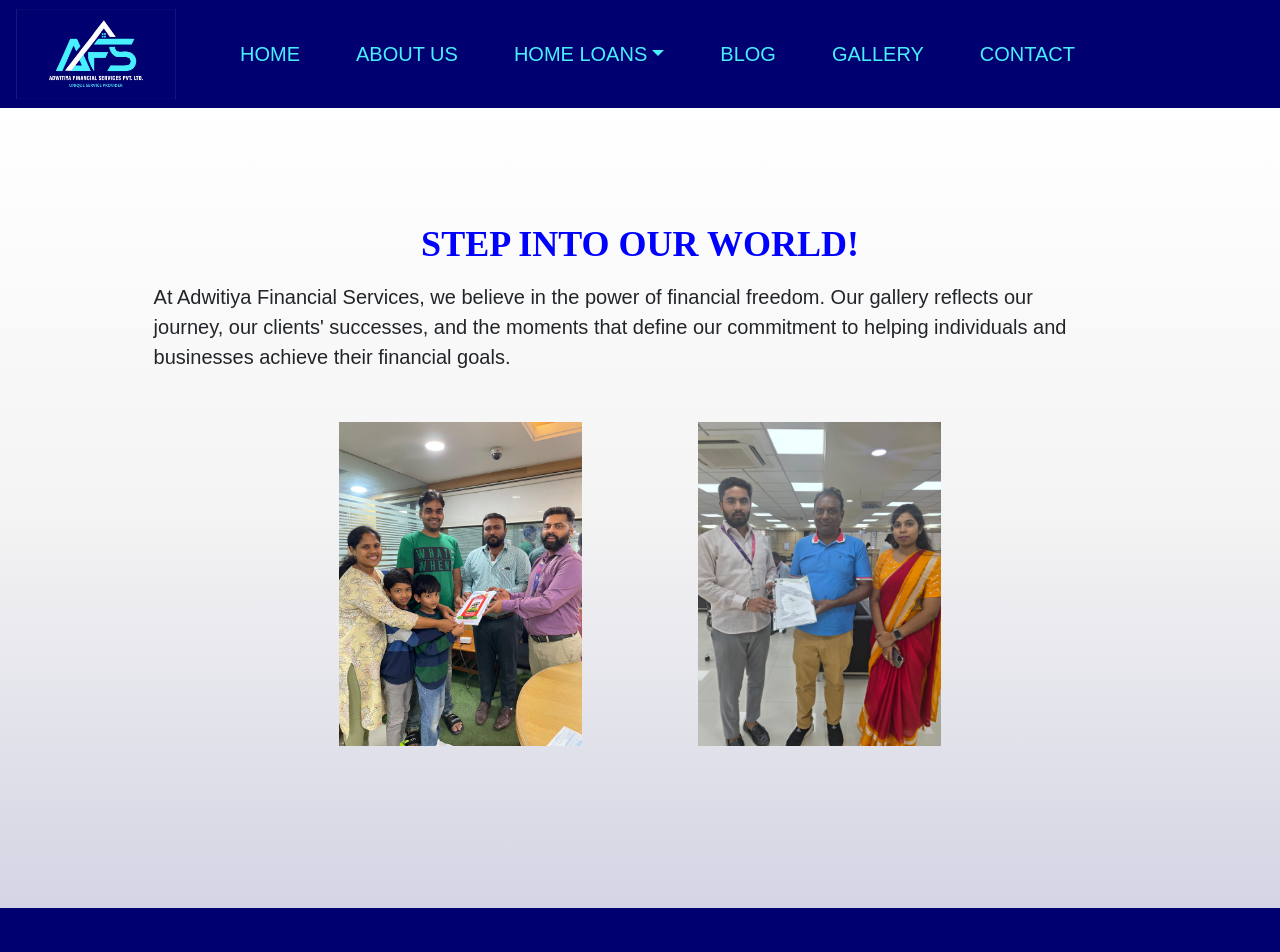
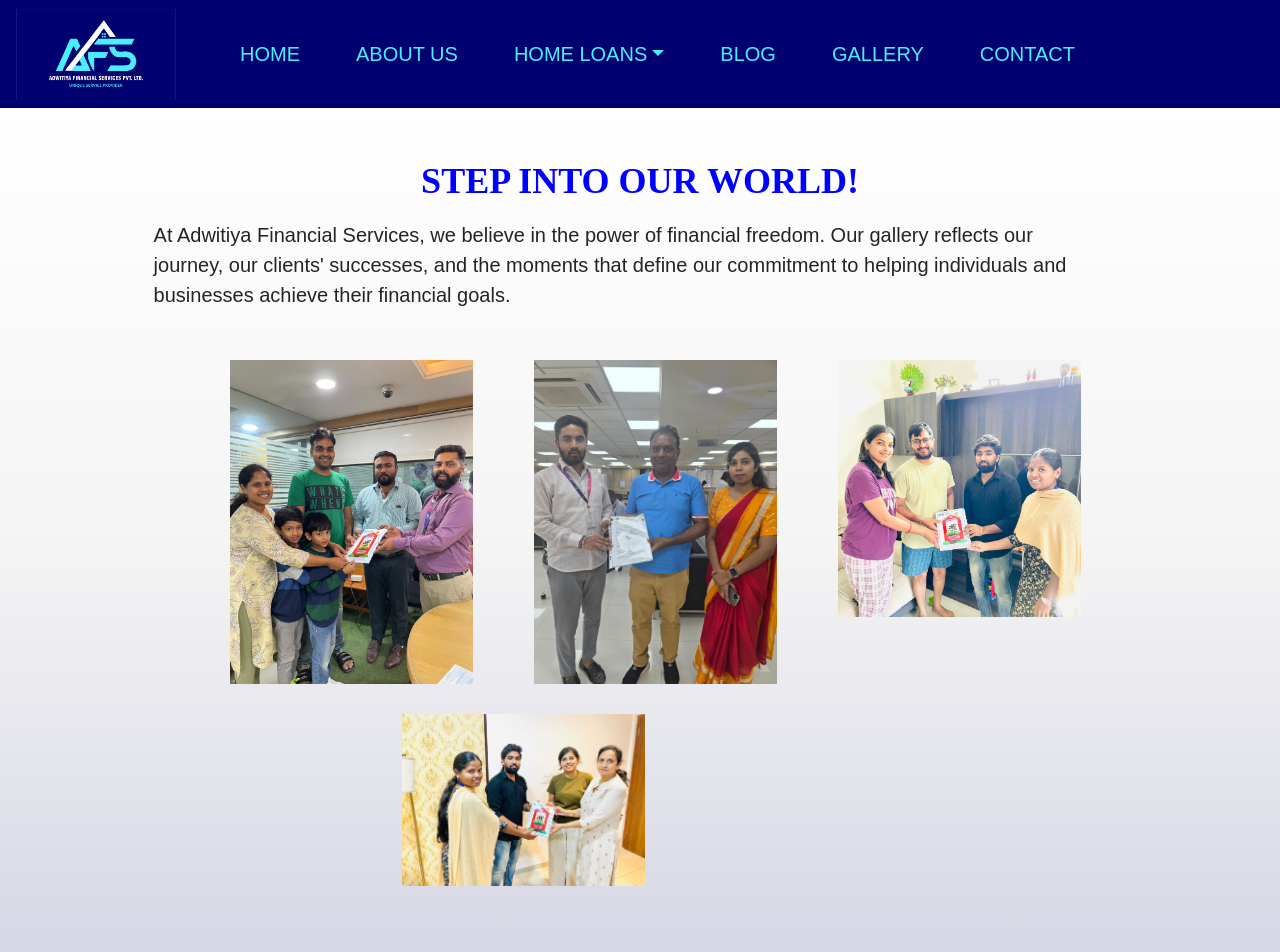
Before and after one commit to yuktha-c-reddy/AdwitiyaFinancialService, a React (Create React App) app: page /gallery in a window 1280 px wide. Shown: the top 952 px of the page. Built offline with nearby package versions, Linux system fonts and the light colour scheme; a web font is replaced by a local one.

Commit message:
imgs added to gallery

```diff
--- a/src/components/gallery/Gallery.js
+++ b/src/components/gallery/Gallery.js
@@ -2,6 +2,8 @@ import React from 'react';
 import './Gallery.css';
 import gimg1 from '../../img1.jpeg'
 import gimg2 from '../../gimg2.jpeg'
+import gimg3 from '../../gimg3.jpeg'
+import gimg4 from '../../gimg4.jpeg'
 import { height } from '@fortawesome/free-solid-svg-icons/fa0';
 
 const Gallery = () => {
@@ -48,6 +50,23 @@ const Gallery = () => {
         </div>
 
       </div>
+
+    </div>
+    <div class="responsive-cell-block wk-desk-3 wk-mobile-12 wk-tab-4 wk-ipadp-4 team-card-container">
+      <div class="team-card">
+        <div class="team-img-wrapper">
+          <img class="team-img" src={gimg3} style={{height:"auto"}}/>
+        </div>
+
+      </div>
+    </div>
+    <div class="responsive-cell-block wk-desk-3 wk-mobile-12 wk-tab-4 wk-ipadp-4 team-card-container">
+      <div class="team-card">
+        <div class="team-img-wrapper">
+          <img class="team-img" src={gimg4} style={{height:"auto"}}/>
+        </div>
+
+      </div>
     </div>
 
   </div>
```
Also changed, not shown: src/gimg3.jpeg (added), src/gimg4.jpeg (added).
